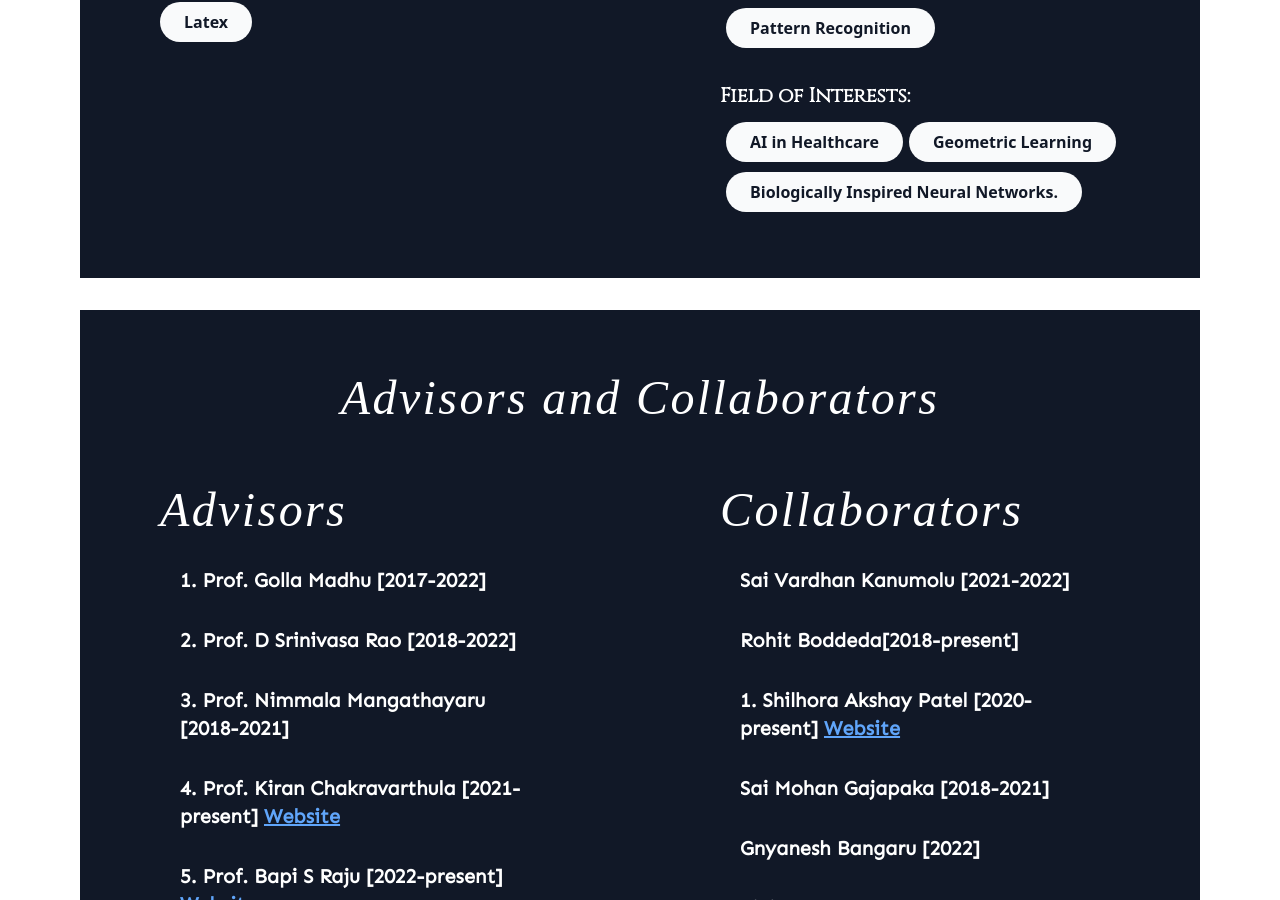
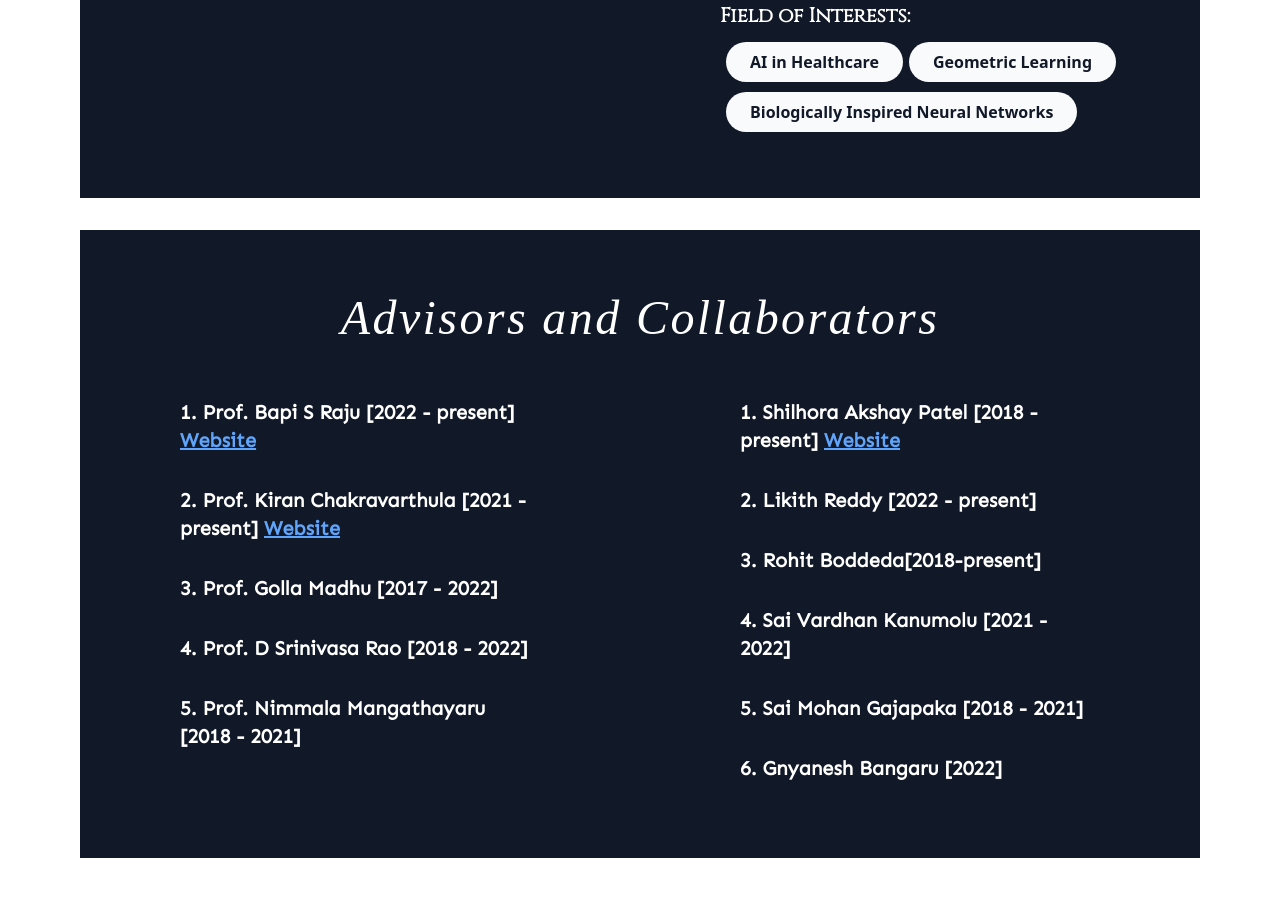
Before and after one commit to barulalithb/barulalithb.github.io, a website: page teaching_and_more.html in a window 1280 px wide. Shown: the part 1778-2678 px from the top of the page. Drawn offline with Linux system fonts and the light colour scheme; a web font is replaced by a local one.

Commit message:
upadted teaching and more

```diff
--- a/teaching_and_more.html
+++ b/teaching_and_more.html
@@ -78,22 +78,15 @@
         <!-- left side of the matter -->
         <div class="flex flex-row flex-wrap w-full justify-center items-center">
           <div class="basis-1/2 w-full bg-gray-900 dark:bg-gray-900 px-20 py-8">
-            <h1
-              class="mb-4 mt-4 italic leading-relaxed tracking-wider font-[Didot] text-start text-4xl font-medium text-white dark:text-white md:text-5xl">
-              Philosophy
-            </h1>
             <p class="text-base font-[sen] text-justify leading-relaxed font-normal text-white">
-              I believe teaching reciprocates knowledge, and it encourages one’s
-              perspective to align with the group audience. If the group is
-              eclectic, the richer the experience, eventually leading to a
-              better distillation of knowledge.
+             <span class="font-semibold underline">Philosophy:</span> I believe teaching reciprocates knowledge, and it encourages one’s perspective to align with the audience. If the group is eclectic, the richer the experience, eventually leading to a better distillation of knowledge.
             </p>
             <blockquote class="p-4 my-4 bg-gray-50 border-l-4 border-gray-300 dark:border-gray-500 dark:bg-gray-800">
               <p class="text-base italic font-medium leading-relaxed text-gray-900 dark:text-white">
                 “The ultimate test of your knowledge is your capacity to convey
                 it to another.”
               </p>
-              <p class="indent-20 text-md italic font-medium leading-relaxed text-gray-900 dark:text-white">
+              <p class="text-center text-md italic font-medium leading-relaxed text-gray-900 dark:text-white">
                 – Richard Feynman
               </p>
             </blockquote>
@@ -125,9 +118,9 @@
           </div>
           <!-- right side of cards ends -->
           <div class="flex flex-wrap justify-center w-full">
-            <div class="base-1 w-[90%] bg-gray-900 dark:bg-gray-900 px-20 py-8">
+            <div class="base-1 w-full bg-gray-900 dark:bg-gray-900 px-20 py-8">
               <h1
-                class="mb-4 mt-4 italic leading-relaxed tracking-wider font-[Didot] text-start text-4xl font-medium text-white dark:text-white md:text-5xl">
+                class="mb-4 mt-4 text-center italic leading-relaxed tracking-wider font-[Didot] text-4xl font-medium text-white dark:text-white md:text-5xl">
                 Service
               </h1>
               <p class="pb-2 text-base font-[sen] text-justify leading-relaxed font-normal text-white">
@@ -161,6 +154,7 @@
         <div class="flex flex-row flex-wrap w-full justify-center">
           <!-- left side of the matter -->
           <div class="basis-1/2 w-full bg-gray-900 dark:bg-gray-900 px-20 py-8">
+
             <div class="pb-1 pt-1">
               <h2 class="mb-2 font-Cinzel text-xl font-semibold text-white">
                 Programming:
@@ -168,7 +162,7 @@
               <ul class="flex flex-wrap justify-start mb-6 text-white leading-relaxed">
                 <li
                   class="ml-1.5 mt-1 item-center px-6 py-2 text-base font-bold text-gray-900 rounded-full bg-gray-50 hover:bg-gray-100 group hover:shadow dark:bg-gray-600 dark:hover:bg-gray-500 dark:text-white">
-                  Python,
+                  Python
                 </li>
                 <li
                   class="ml-1.5 mt-1 item-center px-6 py-2 text-base font-bold text-gray-900 rounded-full bg-gray-50 hover:bg-gray-100 group hover:shadow dark:bg-gray-600 dark:hover:bg-gray-500 dark:text-white">
@@ -183,27 +177,27 @@
               <ul class="flex flex-wrap justify-start mb-6 text-white leading-relaxed">
                 <li
                   class="ml-1.5 mt-1 mb-1.5 item-center px-6 py-2 text-base font-bold text-gray-900 rounded-full bg-gray-50 hover:bg-gray-100 group hover:shadow dark:bg-gray-600 dark:hover:bg-gray-500 dark:text-white">
-                  Pytorch,
+                  Pytorch
                 </li>
                 <li
                   class="ml-1.5 mt-1 mb-1.5 item-center px-6 py-2 text-base font-bold text-gray-900 rounded-full bg-gray-50 hover:bg-gray-100 group hover:shadow dark:bg-gray-600 dark:hover:bg-gray-500 dark:text-white">
-                  Keras (Tensorflow),
+                  Keras (Tensorflow)
                 </li>
                 <li
                   class="ml-1.5 mt-1 mb-1.5 item-center px-6 py-2 text-base font-bold text-gray-900 rounded-full bg-gray-50 hover:bg-gray-100 group hover:shadow dark:bg-gray-600 dark:hover:bg-gray-500 dark:text-white">
-                  NumPy,
+                  NumPy
                 </li>
                 <li
                   class="ml-1.5 mt-1 mb-1.5 item-center px-6 py-2 text-base font-bold text-gray-900 rounded-full bg-gray-50 hover:bg-gray-100 group hover:shadow dark:bg-gray-600 dark:hover:bg-gray-500 dark:text-white">
-                  Scikit-Learn,
+                  Scikit-Learn
                 </li>
                 <li
                   class="ml-1.5 mt-1 mb-1.5 item-center px-6 py-2 text-base font-bold text-gray-900 rounded-full bg-gray-50 hover:bg-gray-100 group hover:shadow dark:bg-gray-600 dark:hover:bg-gray-500 dark:text-white">
-                  SciPy,
+                  SciPy
                 </li>
                 <li
                   class="ml-1.5 mt-1 mb-1.5 item-center px-6 py-2 text-base font-bold text-gray-900 rounded-full bg-gray-50 hover:bg-gray-100 group hover:shadow dark:bg-gray-600 dark:hover:bg-gray-500 dark:text-white">
-                  Matplotlib,
+                  Matplotlib
                 </li>
                 <li
                   class="ml-1.5 mt-1 mb-1.5 item-center px-6 py-2 text-base font-bold text-gray-900 rounded-full bg-gray-50 hover:bg-gray-100 group hover:shadow dark:bg-gray-600 dark:hover:bg-gray-500 dark:text-white">
@@ -228,7 +222,7 @@
           <div class="basis-1/2 w-full bg-gray-900 dark:bg-gray-900 px-20 py-8">
             <div class="pb-1 pt-1">
               <h2 class="mb-2 font-Cinzel text-xl font-semibold text-white">
-                Mathematic:
+                Mathematics:
               </h2>
               <ul class="flex flex-wrap justify-start mb-6 text-white leading-relaxed">
                 <li
@@ -245,7 +239,7 @@
                 </li>
                 <li
                   class="ml-1.5 mt-1 mb-1.5 item-center px-6 py-2 text-base font-bold text-gray-900 rounded-full bg-gray-50 hover:bg-gray-100 group hover:shadow dark:bg-gray-600 dark:hover:bg-gray-500 dark:text-white">
-                  Manifolds.
+                  Manifolds
                 </li>
               </ul>
               </div>
@@ -260,7 +254,7 @@
                   </li>
                   <li
                     class="ml-1.5 mt-1 mb-1.5 item-center px-6 py-2 text-base font-bold text-gray-900 rounded-full bg-gray-50 hover:bg-gray-100 group hover:shadow dark:bg-gray-600 dark:hover:bg-gray-500 dark:text-white">
-                    Neurobiology.
+                    Neurobiology
                   </li>
                 </ul>
               </div>
@@ -298,7 +292,7 @@
                   </li>
                   <li
                     class="ml-1.5 mt-1 mb-1.5 item-center px-6 py-2 text-base font-bold text-gray-900 rounded-full bg-gray-50 hover:bg-gray-100 group hover:shadow dark:bg-gray-600 dark:hover:bg-gray-500 dark:text-white">
-                    Biologically Inspired Neural Networks.
+                    Biologically Inspired Neural Networks
                   </li>
                 </ul>
               </div>
@@ -320,29 +314,25 @@
                   <!-- left side of the matter -->
                   <div class="flex flex-row flex-wrap w-full justify-center items-start">
                     <div class="basis-1/2 w-full bg-gray-900 dark:bg-gray-900 px-20 py-8">
-                      <h1
-                        class="mb-6 mt-4 italic leading-relaxed tracking-wider font-[Didot] text-start text-4xl font-medium text-white dark:text-white md:text-5xl">
-                        Advisors
-                      </h1>
                       <div class="mb-5">
                         <ol class="flex flex-wrap justify-start text-white leading-relaxed list-decimal list-inside">
-                          <li class="item-center px-5 py-2 mb-4 font-sen text-xl font-semibold text-white">
-                            Prof. Golla Madhu [2017-2022]
-                          </li>
-                          <li class="item-center px-5 py-2 mb-4 font-sen text-xl font-semibold text-white">
-                            Prof. D Srinivasa Rao [2018-2022]
-                          </li>
-                          <li class="item-center px-5 py-2 mb-4 font-sen text-xl font-semibold text-white">
-                            Prof. Nimmala Mangathayaru [2018-2021]
-                          </li>
-                          <li class="item-center px-5 py-2 mb-4 font-sen text-xl font-semibold text-white">
-                            Prof. Kiran Chakravarthula [2021-present]
-                            <span><a class="text-blue-400 underline" href="https://sites.google.com/site/kirandotc">Website</a></span>
-                          </li>
-                          <li class="item-center px-5 py-2 mb-4 font-sen text-xl font-semibold text-white">
-                            Prof. Bapi S Raju [2022-present]
+                          <li class="w-full item-center px-5 py-2 mb-4 font-sen text-xl font-semibold text-white">
+                            Prof. Bapi S Raju [2022 - present]
                             <span><a class="text-blue-400 underline" href=" https://www.iiit.ac.in/people/faculty/Bapiraju/">
                                 Website</a></span>
+                          </li>
+                            <li class="w-full item-center px-5 py-2 mb-4 font-sen text-xl font-semibold text-white">
+                              Prof. Kiran Chakravarthula [2021 - present]
+                              <span><a class="text-blue-400 underline" href="https://sites.google.com/site/kirandotc">Website</a></span>
+                            </li>
+                          <li class="w-full item-center px-5 py-2 mb-4 font-sen text-xl font-semibold text-white">
+                            Prof. Golla Madhu [2017 - 2022]
+                          </li>
+                          <li class="w-full item-center px-5 py-2 mb-4 font-sen text-xl font-semibold text-white">
+                            Prof. D Srinivasa Rao [2018 - 2022]
+                          </li>
+                          <li class="w-full item-center px-5 py-2 mb-4 font-sen text-xl font-semibold text-white">
+                            Prof. Nimmala Mangathayaru [2018 - 2021]
                           </li>
                         </ol>
                       </div>
@@ -350,30 +340,27 @@
                     <!-- matter ends -->
                     <!-- start of right side of cards -->
                     <div class="basis-1/2 w-full bg-gray-900 dark:bg-gray-900 px-20 py-8">
-                      <h1
-                        class="mb-6 mt-4 italic leading-relaxed tracking-wider font-[Didot] text-start text-4xl font-medium text-white dark:text-white md:text-5xl">
-                        Collaborators
-                      </h1>
+
                       <div class="mb-5">
-                        <ol class="flex flex-col flex-wrap justify-start text-white leading-relaxed list-decimal list-inside">
-                          <li class="w-fit inline-block item-center px-5 py-2 mb-4 font-sen text-xl font-semibold text-white">
-                            Sai Vardhan Kanumolu [2021-2022]
+                        <ol class="flex flex-wrap justify-start text-white leading-relaxed list-decimal list-inside">
+                          <li class="w-full item-center px-5 py-2 mb-4 font-sen text-xl font-semibold text-white">
+                            Shilhora Akshay Patel [2018 - present]
+                            <span><a class="text-blue-400 underline" href="http://shilhoraakshaypatel.github.io/ ">Website</a></span>
                           </li>
-                          <li class="w-fit inline-block item-center px-5 py-2 mb-4 font-sen text-xl font-semibold text-white">
+                          <li class="w-full item-center px-5 py-2 mb-4 font-sen text-xl font-semibold text-white">
+                            Likith Reddy [2022 - present]
+                          </li>
+                          <li class="w-full item-center px-5 py-2 mb-4 font-sen text-xl font-semibold text-white">
                             Rohit Boddeda[2018-present]
                           </li>
-                          <li class="w-fit inline-blockitem-center px-5 py-2 mb-4 font-sen text-xl font-semibold text-white">
-                            Shilhora Akshay Patel [2020-present]
-                            <span><a class="text-blue-400 underline" href="http://shilhoraakshaypatel.github.io/ ">Website</a></span>
+                          <li class="w-full item-center px-5 py-2 mb-4 font-sen text-xl font-semibold text-white">
+                            Sai Vardhan Kanumolu [2021 - 2022]
                           </li>
-                          <li class="w-fit inline-block item-center px-5 py-2 mb-4 font-sen text-xl font-semibold text-white">
-                            Sai Mohan Gajapaka [2018-2021]
+                          <li class="w-full  item-center px-5 py-2 mb-4 font-sen text-xl font-semibold text-white">
+                            Sai Mohan Gajapaka [2018 - 2021]
                           </li>
-                          <li class="w-fit inline-block item-center px-5 py-2 mb-4 font-sen text-xl font-semibold text-white">
+                          <li class="w-full item-center px-5 py-2 mb-4 font-sen text-xl font-semibold text-white">
                             Gnyanesh Bangaru [2022]
-                          </li>
-                          <li class="w-fit inline-block item-center px-5 py-2 mb-4 font-sen text-xl font-semibold text-white">
-                            Likith Reddy [2022-present]
                           </li>
                         </ol>
                       </div>
```
